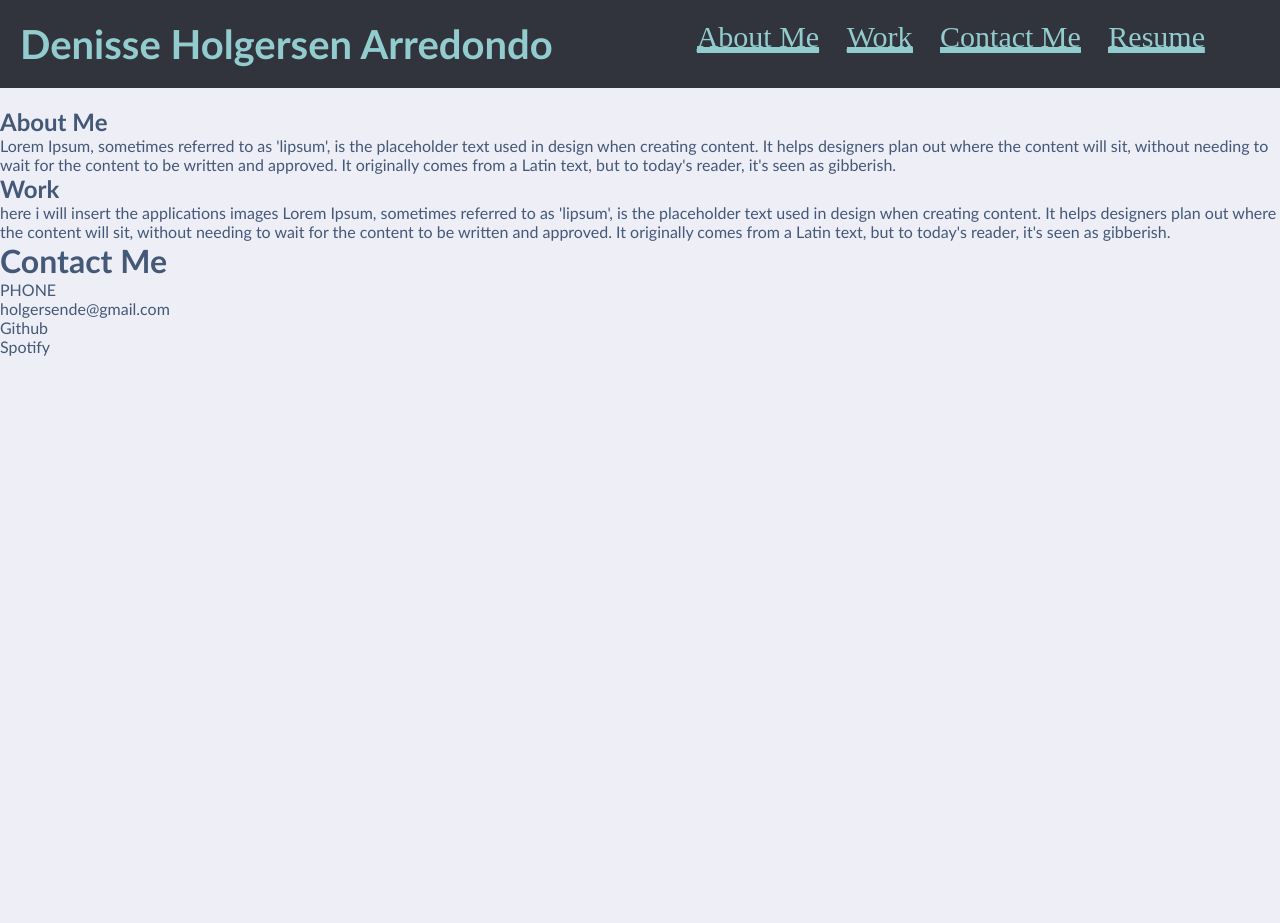
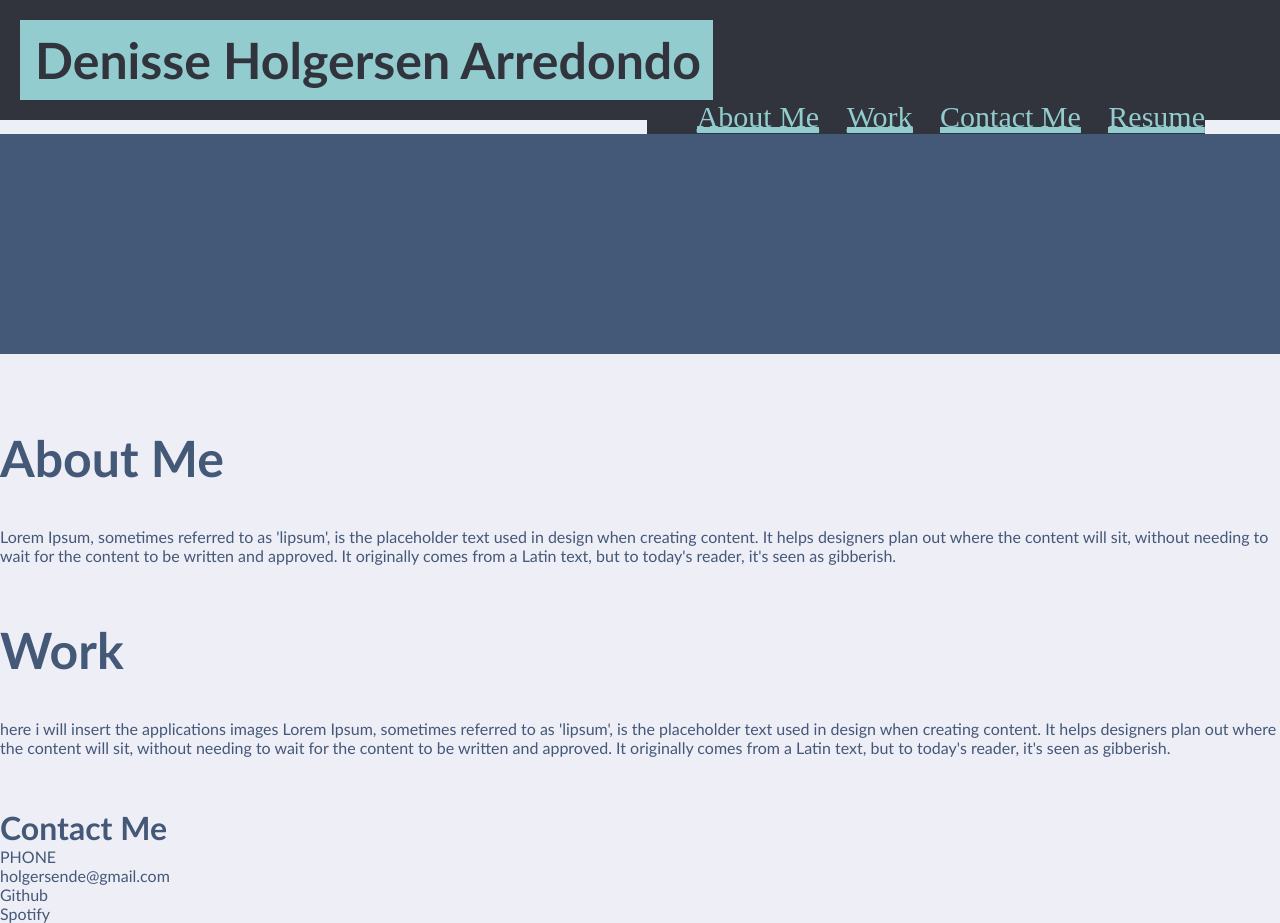
Before and after one commit to Holgersend/Professional-Portfolio, a plain HTML site: page Index.html in a window 1280 px wide. Before the commit the page ends 800 px from the top, so only its background shows below. Drawn offline with Linux system fonts and the light colour scheme.

Commit message:
edited css, html and added images
added changes to my header and banner

```diff
--- a/Index.html
+++ b/Index.html
@@ -27,9 +27,12 @@
             </ul>
         </nav>
     </header>
-    <img > </img>
+
+    <section class="bannerimage"></section>
+
+    <div></div>
     <main class="content">
-        <article id="about-me" class="about-me">
+        <article id="about-me" class="page">
             <h2>About Me</h2>
             <p>
                 Lorem Ipsum, sometimes referred to as 'lipsum', is the placeholder text used in design when creating content.
@@ -37,7 +40,7 @@
                 approved. It originally comes from a Latin text, but to today's reader, it's seen as gibberish.
             </p>
         </article>
-        <article id="my-work" class="my-work" >
+        <article id="my-work" class="page" >
             <h2>Work</h2>
             <p>
                 here i will insert the applications images
--- a/assets/style.css
+++ b/assets/style.css
@@ -3,7 +3,6 @@
     box-sizing: border-box;
     padding: 0;
     margin: 0;
-
     --white: #fff;
     --background: #eeeef7;
     --blue: #445877;
@@ -15,6 +14,8 @@ body {
     background-color: var(--background);
     font-family: 'Trebuchet MS', 'Lucida Sans Unicode', 'Lucida Grande', 'Lucida Sans', Arial, sans-serif;
     color: var(--blue);
+    margin: 0;
+    padding: 0%;
 }
 
 .header {
@@ -22,11 +23,16 @@ body {
     background-color: var(--dark-blue);
     color: var(--light-blue);
     padding: 20px;
+
 }
 
 .header h1 {
-    font-size: 40px;
+    font-size: 50px;
     display: inline-flex;
+    color: var(--dark-blue);
+    background-color: var(--light-blue);
+    padding: 10px 1% 10px 15px;
+
 }
 
 
@@ -38,6 +44,7 @@ body {
     font-size: 30px;
     background-color: var(--dark-blue);
     color: var(--light-blue);
+
 }
 
 .header nav ul {
@@ -64,3 +71,58 @@ nav a:hover {
     display: inline-block;
     margin-left: 20px;
 }
+
+main{
+    margin-top: 20px;
+    margin-bottom: 45px;
+}
+
+.bannerimage {
+    width: 100%;
+    background-image: url("./assets/images/Wallpaper.jpeg"), ;
+    height: 220px;
+    background-color: var(--blue);
+    background-size: cover;
+    background-position: center;
+    display: flex;
+    justify-content: flex-end;
+}
+
+
+.content{
+    margin: 25px 0;
+    padding: 10px 0;
+    display: flex;
+    flex-direction: row;
+    flex-wrap: wrap;
+    align-items: stretch;
+    justify-content: space-between;
+}
+
+.content h2{
+    flex: 0 0 20%;
+    text-align: left;
+    padding-right: 15px;
+    border-right: 4px solid var(--primary);
+    font-size: 50px;
+    line-height: 1.1;
+}
+
+.content p {
+    display: block;
+    margin-block-start: 1em;
+    margin-block-end: 1em;
+    margin-inline-start: 0px;
+    margin-inline-end: 0px;
+}
+
+
+
+h2 {
+    display: block;
+    margin-block-start: .83em;
+    margin-block-end: .83em;
+    margin-inline-start: 0px;
+    margin-inline-end: 0px;
+    font-weight: bold;
+}
```
Also changed, not shown: assets/images/Wallpaper.jpeg (added).
